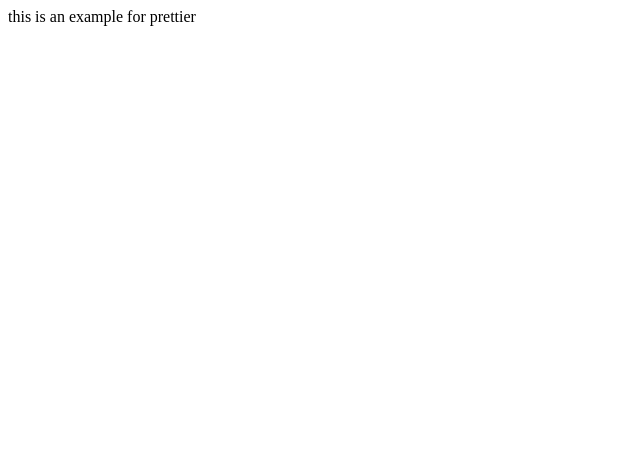
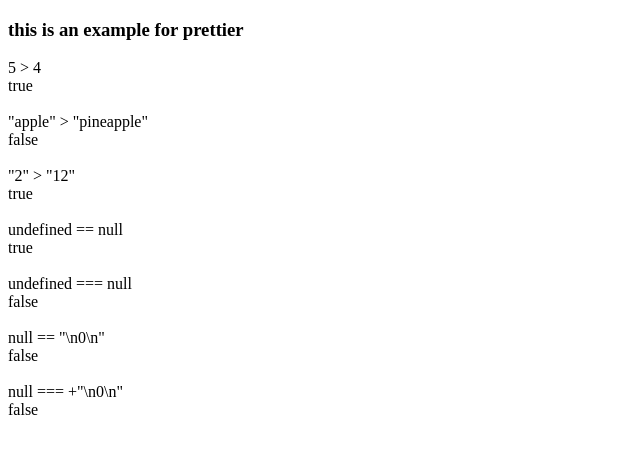
Before and after one commit to cybex7/prettierEx, a website: page index.html in a window 1280 px wide. Shown: the whole page, without its empty margins (0-640 px from the left). Drawn offline with Linux system fonts and the light colour scheme.

Commit message:
add tasks https://javascript.info/comparison

```diff
--- a/index.html
+++ b/index.html
@@ -7,14 +7,14 @@
     <title>Document</title>
 </head>
 <body>
-    this is an example for prettier
-    <div id="first"></div>
-    <div id="second"></div>
-    <div id="third"></div>
-    <div id="fourth"></div>
-    <div id="fiveth"></div>
-    <div id="sixth"></div>
-    <div id="seventh"></div>
+    <h3>this is an example for prettier</h3>
+    5 > 4 <div id="first"></div><br>
+    "apple" > "pineapple" <div id="second"></div><br>
+    "2" > "12" <div id="third"></div><br>
+    undefined == null <div id="fourth"></div><br>
+    undefined === null <div id="fiveth"></div><br>
+    null == "\n0\n" <div id="sixth"></div><br>
+    null === +"\n0\n" <div id="seventh"></div><br>
     <script src="main.js"></script>
 </body>
 </html>
--- a/main.js
+++ b/main.js
@@ -6,5 +6,11 @@ document.addEventListener("DOMContentLoaded", function () {
     let fiveth = undefined === null;
     let sixth = null == "\n0\n";
     let seventh = null === +"\n0\n";
-    console.log(seventh);
+    document.getElementById("first").innerHTML = first;
+    document.getElementById("second").innerHTML = second;
+    document.getElementById("third").innerHTML = third;
+    document.getElementById("fourth").innerHTML = fourth;
+    document.getElementById("fiveth").innerHTML = fiveth;
+    document.getElementById("sixth").innerHTML = sixth;
+    document.getElementById("seventh").innerHTML = seventh;
 });
```
